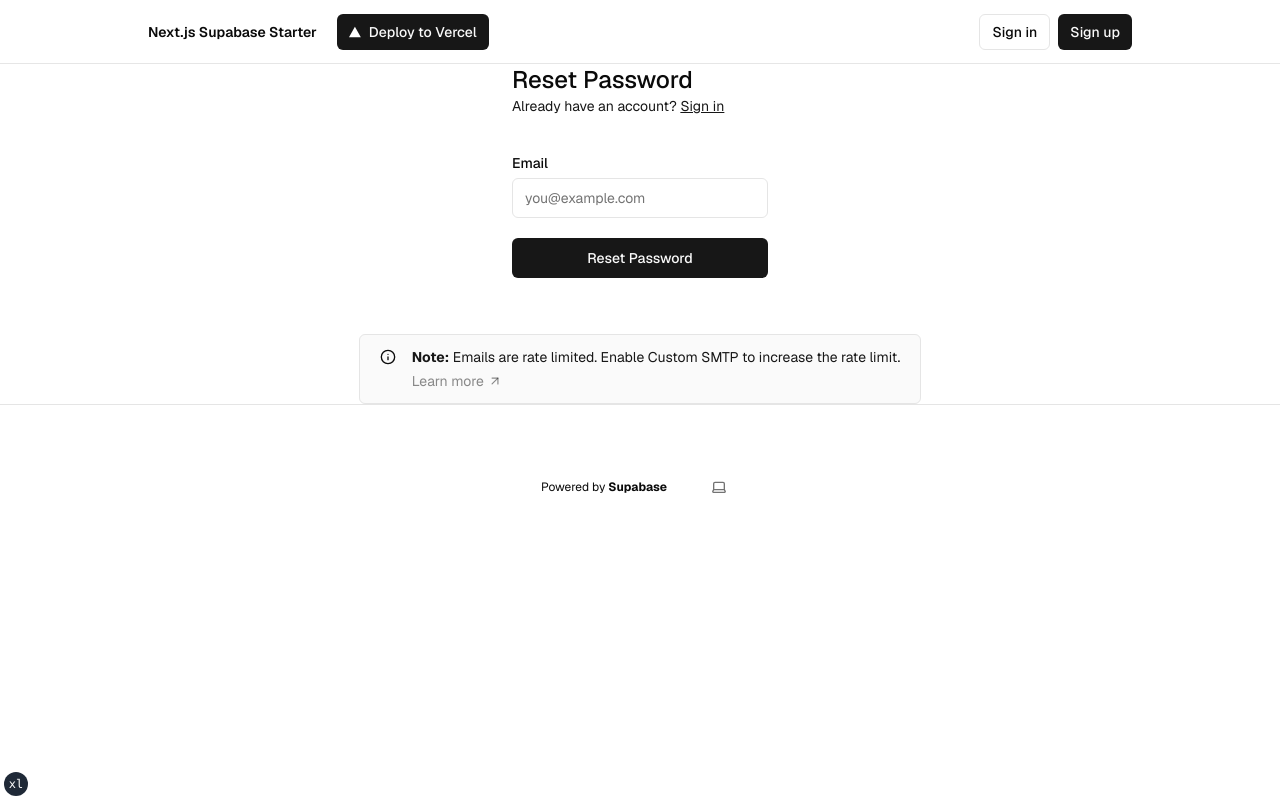
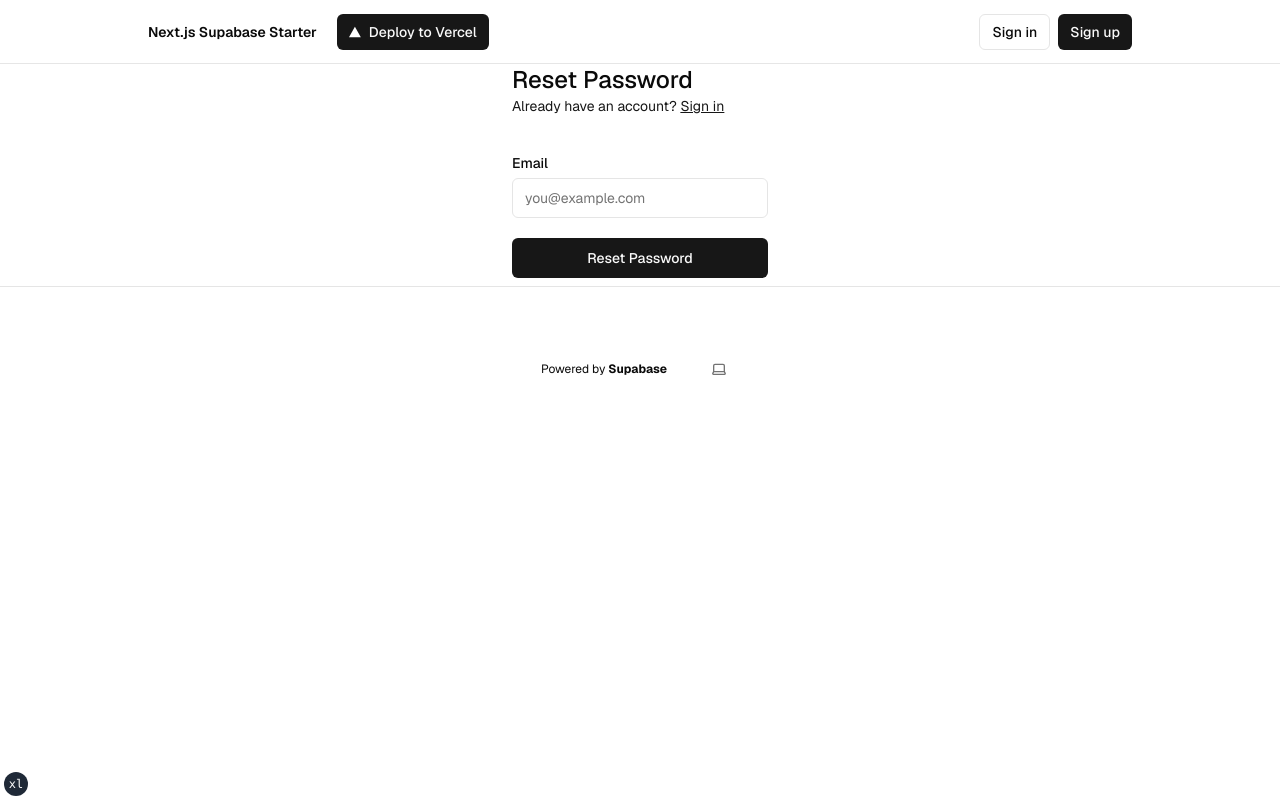
Before and after one commit to DavDeDev/mms, a Next.js app: page /forgot-password in a window 1280 px wide. Built offline with nearby package versions, Linux system fonts and the light colour scheme; no server answers.

Commit message:
fix: removes smtp notice

```diff
--- a/app/(auth-pages)/forgot-password/page.tsx
+++ b/app/(auth-pages)/forgot-password/page.tsx
@@ -4,7 +4,6 @@
 import { Input } from "@/components/ui/input";
 import { Label } from "@/components/ui/label";
 import Link from "next/link";
-import { SmtpMessage } from "../smtp-message";
 
 export default function ForgotPassword({
 	searchParams,
@@ -32,7 +31,6 @@
 					<FormMessage message={searchParams} />
 				</div>
 			</form>
-			<SmtpMessage />
 		</>
 	);
 }
--- a/app/(auth-pages)/smtp-message.tsx
+++ /dev/null
@@ -1,25 +0,0 @@
-import { ArrowUpRight, InfoIcon } from "lucide-react";
-import Link from "next/link";
-
-export function SmtpMessage() {
-	return (
-		<div className="bg-muted/50 px-5 py-3 border rounded-md flex gap-4">
-			<InfoIcon size={16} className="mt-0.5" />
-			<div className="flex flex-col gap-1">
-				<small className="text-sm text-secondary-foreground">
-					<strong> Note:</strong> Emails are rate limited. Enable Custom SMTP to
-					increase the rate limit.
-				</small>
-				<div>
-					<Link
-						href="https://supabase.com/docs/guides/auth/auth-smtp"
-						target="_blank"
-						className="text-primary/50 hover:text-primary flex items-center text-sm gap-1"
-					>
-						Learn more <ArrowUpRight size={14} />
-					</Link>
-				</div>
-			</div>
-		</div>
-	);
-}
```
